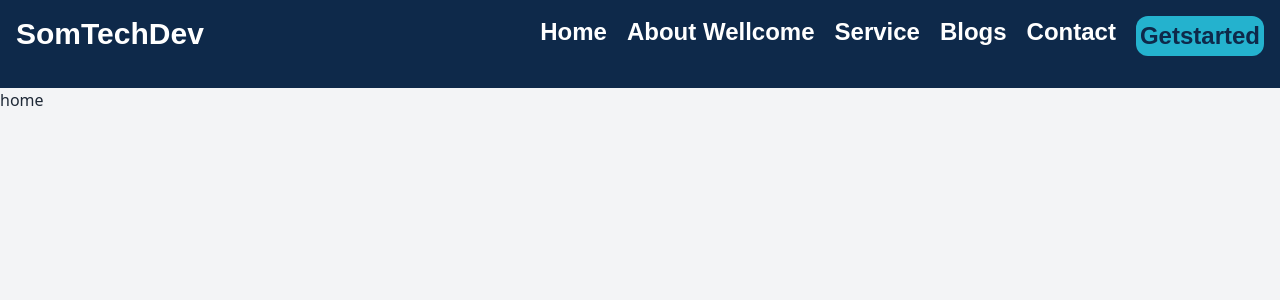
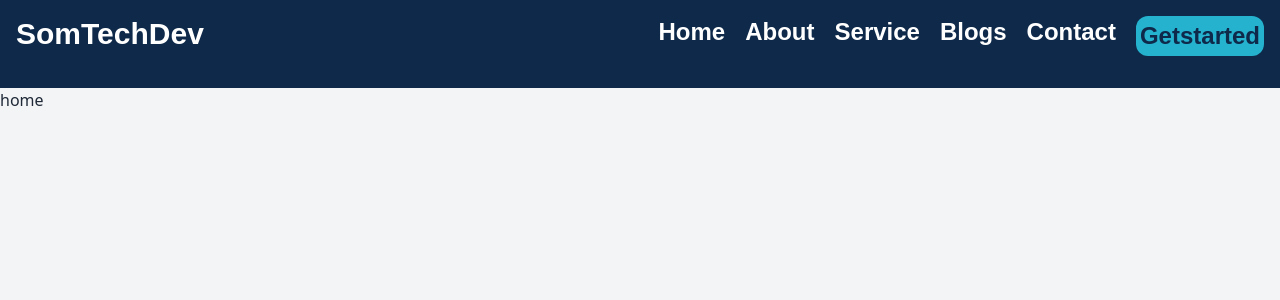
Before and after one commit to abdikadirpro/somTechDev, a React (Vite) app: page / in a window 1280 px wide. Shown: the top 300 px of the page. Built offline with nearby package versions, Linux system fonts and the light colour scheme.

Commit message:
hader kan samyay

```diff
--- a/src/Components/home/Header.jsx
+++ b/src/Components/home/Header.jsx
@@ -8,7 +8,7 @@ const Header = () => {
             <div className="flex justify-center items-center">
                 <ul className="flex gap-5 capitalize font-semibold hover:*:underline decoration-primary">
                     <Link to="/">Home</Link>
-                    <Link to="/about">about wellcome </Link>
+                    <Link to="/about">about </Link>
                     <Link to="/service">service</Link>
                     <Link to="/blogs">blogs</Link>
                     <Link to="/contacts">contact</Link>
```
